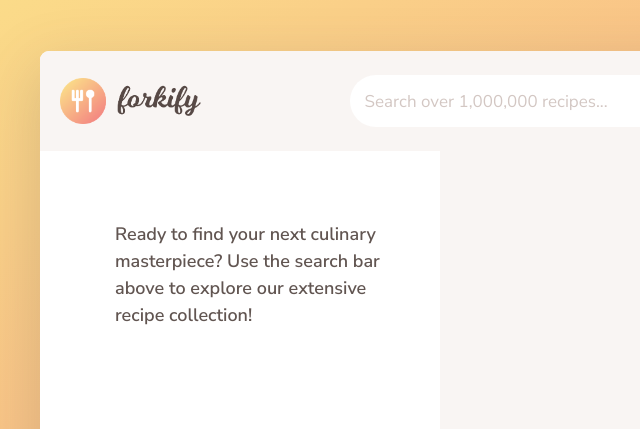
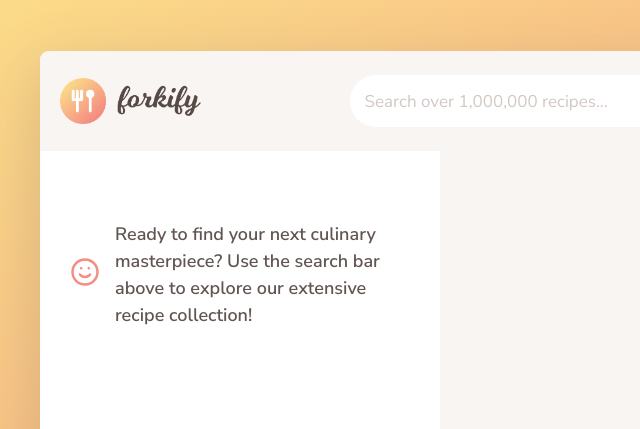
Before and after one commit to Vitalii-Plechak/forkify, a website built with Parcel: page index.html in a window 1280 px wide. Shown: the top 429 px of the page, 0-640 px from the left. Built offline with nearby package versions, Linux system fonts and the light colour scheme.

Commit message:
- Replaced smile Icon url for results static message section.

```diff
--- a/index.html
+++ b/index.html
@@ -82,14 +82,14 @@
       <div class="search-results" role="dialog" aria-label="Recipes search results">
         <div class="skip-to-recipe"></div>
         <ul class="results">
-          <div class="message">
+          <li class="message">
             <div>
               <svg>
-                <use href="http://localhost:1234/icons.dfd7a6db.svg?1714094572799#icon-smile"></use>
+                <use href="src/img/icons.svg#icon-smile"></use>
               </svg>
             </div>
             <p>Ready to find your next culinary masterpiece? Use the search bar above to explore our extensive recipe collection!</p>
-          </div>
+          </li>
         </ul>
         <div class="pagination"></div>
       </div>
```
